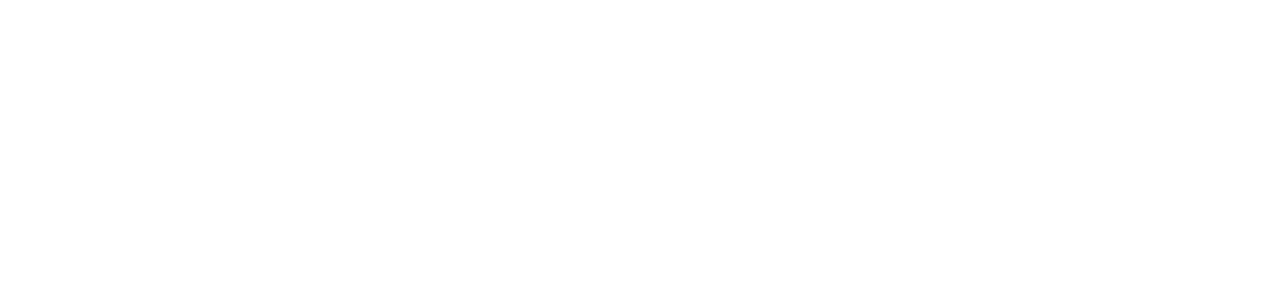
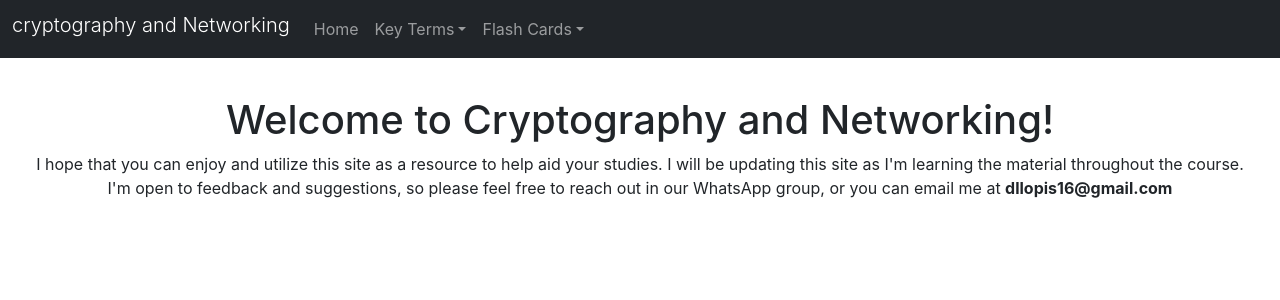
Before and after one commit to dllopis/cryptography-networking-study-app, a React (Create React App) app: page /cryptology-networking-study-app in a window 1280 px wide. Shown: the top 300 px of the page. Built offline with nearby package versions, Linux system fonts and the light colour scheme.

Commit message:
renamed repo and updated files

```diff
--- a/package.json
+++ b/package.json
@@ -1,5 +1,5 @@
 {
-  "homepage": "https://dllopis.github.io/cryptology-networking-study-app/",
+  "homepage": "https://dllopis.github.io/cryptography-networking-study-app/",
   "name": "cryptography-networking-study-app",
   "version": "0.1.0",
   "private": true,
--- a/src/components/Home.js
+++ b/src/components/Home.js
@@ -3,7 +3,7 @@ import React from "react";
 const Home = () => {
   return (
     <div className="mt-5">
-      <h1 className="text-center pt-5"> Welcome to Cryptology and Networking! </h1>
+      <h1 className="text-center pt-5"> Welcome to Cryptography and Networking! </h1>
       <p className="text-center">
         I hope that you can enjoy and utilize this site as a resource to help aid
         your studies. I will be updating this site as I'm learning the material throughout
--- a/src/components/NavigationBar.js
+++ b/src/components/NavigationBar.js
@@ -6,7 +6,7 @@ const NavigationBar = () => {
     <nav className="navbar navbar-expand-lg navbar-dark bg-dark fixed-top">
       <div className="container-fluid">
         <h1 className="navbar-brand nav-item display-6">
-          Cryptology and Networking
+          cryptography and Networking
         </h1>
         <button
           className="navbar-toggler"
@@ -22,7 +22,7 @@ const NavigationBar = () => {
         <div className="collapse navbar-collapse" id="navbarNav">
           <ul className="navbar-nav me-auto">
             <li className="nav-item">
-              <Link className="nav-link" to="/">
+              <Link className="nav-link" to="/cryptography-networking-study-app/">
                 Home
               </Link>
             </li>
```
